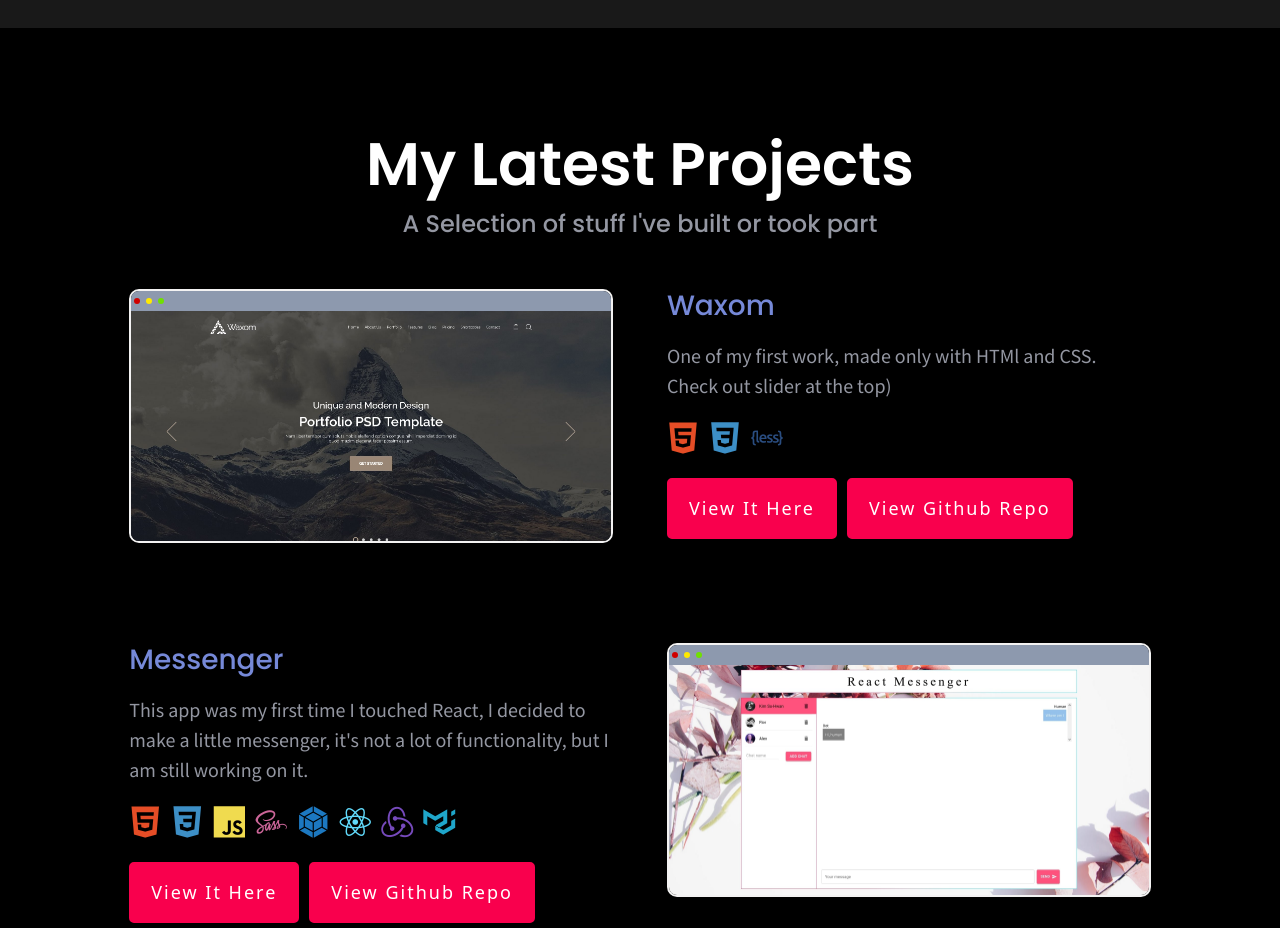
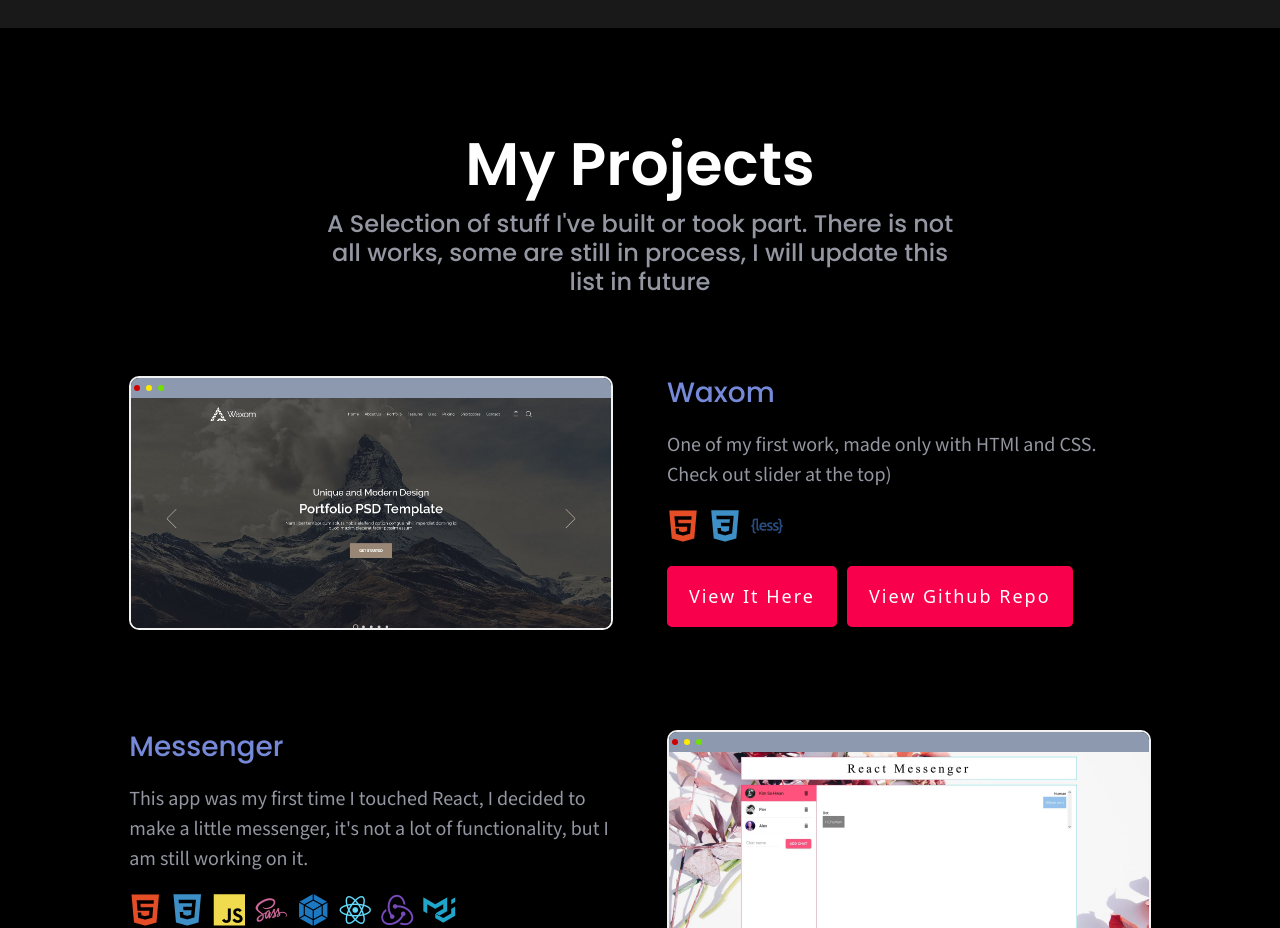
Before and after one commit to dkimd5/react-portfolio, a React (Create React App) app: page / in a window 1280 px wide. Shown: the part 1440-2368 px from the top of the page. Built offline with nearby package versions, Linux system fonts and the light colour scheme.

Commit message:
Change project section text, add h2 padding

```diff
--- a/src/components/Projects/Projects.css
+++ b/src/components/Projects/Projects.css
@@ -2,6 +2,10 @@
     display:flex;
     flex-direction: column;
     gap: 100px;
+}
+
+.projects h2 {
+    padding-bottom: 30px;
 }
 
 div.heading {
--- a/src/components/Projects/Projects.js
+++ b/src/components/Projects/Projects.js
@@ -64,9 +64,10 @@ function Projects() {
   return (
     <div className="projects component__space" id="Projects">
       <div className="section__container">
-        <h1 className="heading">My Latest Projects</h1>
+        <h1 className="heading">My Projects</h1>
         <h2 className="heading">
-          A Selection of stuff I've built or took part
+          A Selection of stuff I've built or took part. There is not all works,
+          some are still in process, I will update this list in future
         </h2>
         <div className="projects__wrapper">
           {projectList.map((project) => (
```
